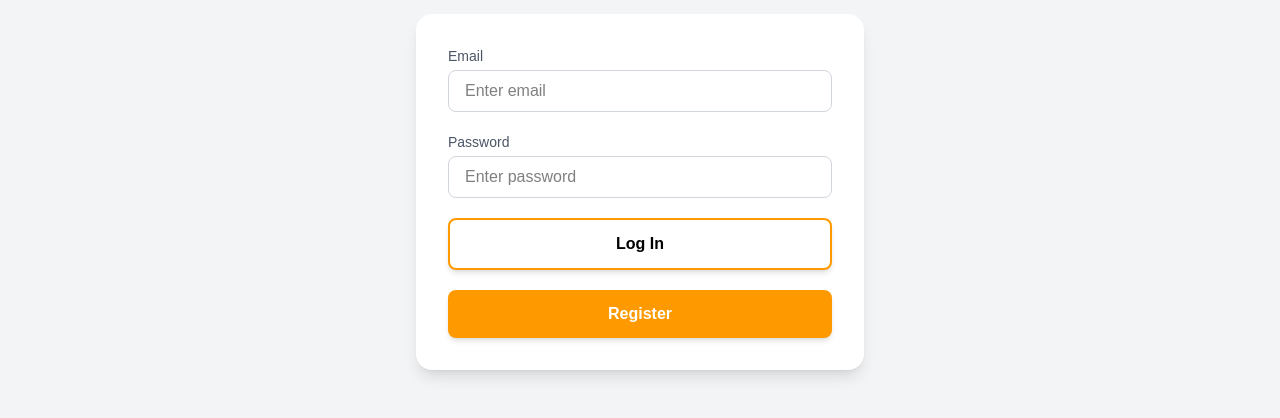
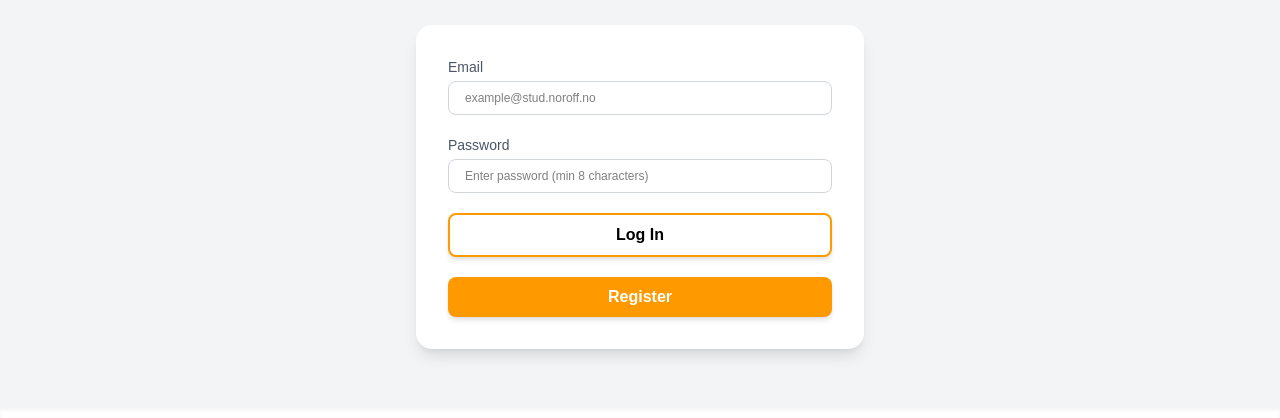
Before and after one commit to camiP89/css-frameworks-assignment, a website: page index.html in a window 1280 px wide. Shown: the part 163-581 px from the top of the page. Drawn offline with Linux system fonts and the light colour scheme.

Commit message:
Updatedlog in and register button hover to amber-600 and reduced padding. Improved placeholders with example email and password requirement.

```diff
--- a/index.html
+++ b/index.html
@@ -60,13 +60,14 @@
               class="mb-1 block text-sm font-medium text-gray-600"
               for="email"
               >Email</label
+
             >
             <input
-              class="w-full rounded-lg border border-gray-300 px-4 py-2 focus:ring-2 focus:ring-amber-400 focus:outline-none"
+              class="w-full rounded-lg border text-xs border-gray-300 px-4 py-2 focus:ring-2 focus:ring-amber-400 focus:outline-none"
               type="email"
               id="email"
               name="email"
-              placeholder="Enter email"
+              placeholder="example@stud.noroff.no"
               required
             />
           </div>
@@ -77,17 +78,17 @@
               >Password</label
             >
             <input
-              class="w-full rounded-lg border border-gray-300 px-4 py-2 focus:ring-2 focus:ring-amber-400 focus:outline-none"
+              class="w-full rounded-lg border text-xs border-gray-300 px-4 py-2 focus:ring-2 focus:ring-amber-400 focus:outline-none"
               type="password"
               id="password"
               name="password"
               minlength="8"
-              placeholder="Enter password"
+              placeholder="Enter password (min 8 characters)"
               required
             />
           </div>
           <button
-            class="w-full rounded-lg border-2 border-amber-500 bg-white py-3 font-semibold shadow-md transition duration-300 hover:bg-green-600 hover:border-none hover:text-white"
+            class="w-full rounded-lg border-2 text-md border-amber-500 bg-white py-2 font-semibold shadow-md transition duration-300 hover:bg-amber-600 hover:border-none hover:text-white"
             type="submit"
             name="action"
             value="login"
@@ -95,7 +96,7 @@
             Log In
           </button>
           <button
-            class="w-full rounded-lg bg-amber-500 py-3 font-semibold text-white shadow-md transition hover:bg-green-600 hover:text-white"
+            class="w-full rounded-lg bg-amber-500 py-2 text-md font-semibold text-white shadow-md transition hover:bg-amber-600 hover:text-white"
             type="submit"
             name="action"
             value="register"
```
